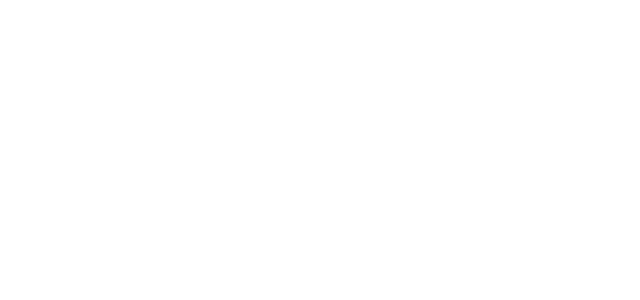
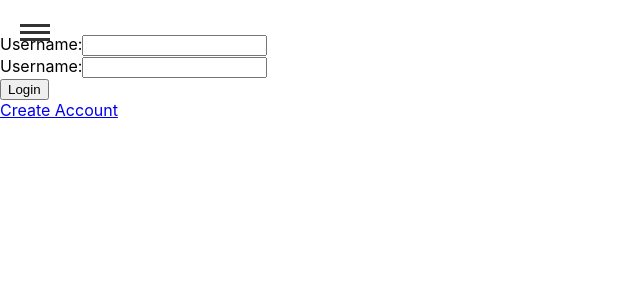
Before and after one commit to mitchytic/4-final-project-personality-analysis-music-taste, a React (Create React App) app: page /login in a window 1280 px wide. Before the commit this address had no page. Shown: the top 300 px of the page, without its empty margins (0-640 px from the left). Built offline with nearby package versions, Linux system fonts and the light colour scheme.

Commit message:
Create login page, link to register page

```diff
--- a/package.json
+++ b/package.json
@@ -6,6 +6,7 @@
     "@testing-library/jest-dom": "^5.17.0",
     "@testing-library/react": "^13.4.0",
     "@testing-library/user-event": "^13.5.0",
+    "axios": "^1.6.8",
     "react": "^18.2.0",
     "react-dom": "^18.2.0",
     "react-router-dom": "^6.22.2",
--- a/src/App.js
+++ b/src/App.js
@@ -9,6 +9,8 @@
 import Result from './routes/Result';
 import StudyScreen1 from './routes/StudyScreen1';
 import StudyScreen2 from './routes/StudyScreen2';
+import CreateAccount from './routes/createaccount';
+import LoginPage from './routes/Login';
 
 
 function App() {
@@ -25,6 +27,8 @@
             <Route path="/result" element={<Result />} />
             <Route path="/sc1" element={<StudyScreen1 />} />
             <Route path="/sc2" element={<StudyScreen2 />} />
+            <Route path="/create-account" element={<CreateAccount />} />
+            <Route path="/login" element={<LoginPage />} />
           </Routes>
         </Router>
     )
--- /dev/null
+++ b/src/routes/Login.jsx
@@ -0,0 +1,32 @@
+import React, { useState } from 'react';
+import HamburgerMenu from '../components/common/hamburgermenu';
+import { Link } from 'react-router-dom';
+
+function LoginPage () {
+    return (
+        <>
+        <HamburgerMenu />
+            <head>
+                <title>Login</title>
+            </head>
+            <body>
+                <form action="/submit-login" method="post">
+                    <div>
+                        <label for="username">Username:</label>
+                        <input type="text" id="username" name="username" required></input>
+                    </div>
+                    <div>
+                        <label for="password">Username:</label>
+                        <input type="text" id="password" name="password" required></input>
+                    </div>
+                    <div>
+                        <button type="submit">Login</button>
+                    </div>
+                </form>
+            </body>
+            <Link to="/create-account">Create Account</Link>
+        </>
+    )
+}
+
+export default LoginPage;
```
Also changed, not shown: 1 other file (tests, documents, lock files or other folders).
